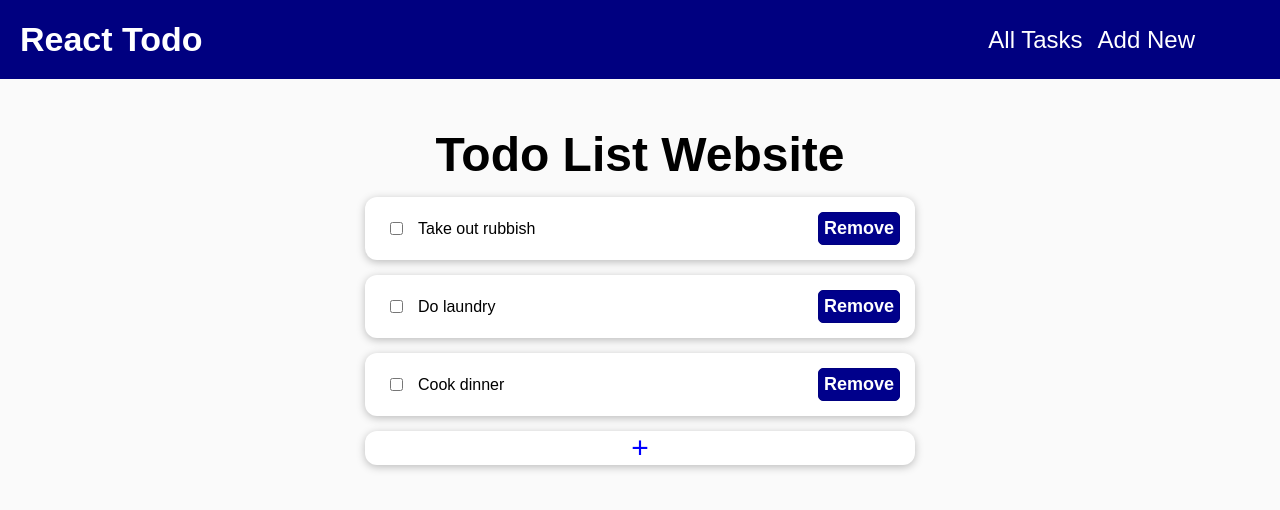
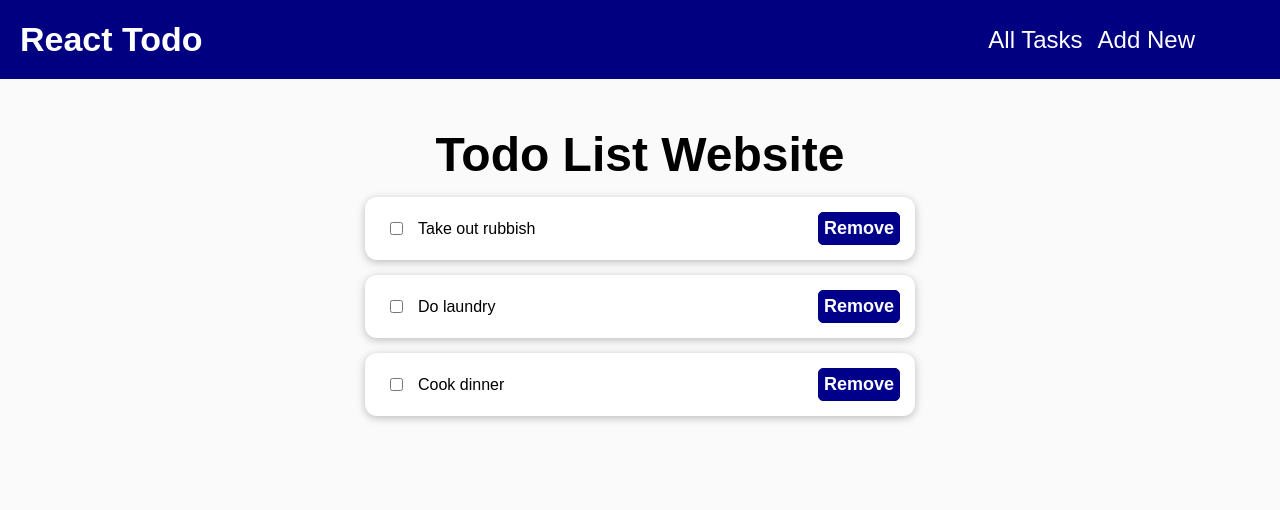
Before and after one commit to FoxPopuli/react-todo, a React (Create React App) app: page / in a window 1280 px wide. Shown: the top 510 px of the page. Built offline with nearby package versions, Linux system fonts and the light colour scheme.

Commit message:
Minor styling fix

```diff
--- a/src/components/NewTaskForm/NewTaskForm.module.css
+++ b/src/components/NewTaskForm/NewTaskForm.module.css
@@ -9,7 +9,8 @@
   display: flex;
   flex-direction: column;
   justify-content: space-around;
-  margin: 10px 0px;
+  /* margin: 10px 0px; */
+  /* box-sizing: border-box; */
 }
 
 .formSection label {
@@ -23,10 +24,11 @@
   border-radius: 4px;
   border: 1px solid #ccc;
   font-size: 16px;
-
+  margin-bottom: 20px;
   padding: 8px;
 }
 
 .form h2 {
   text-align: center;
+  margin-bottom: 10px;
 }
--- a/src/components/TodoList/TodoList.js
+++ b/src/components/TodoList/TodoList.js
@@ -21,13 +21,13 @@ const TodoList = (props) => {
           />
         );
       })}
-      <li className={classes.addButtonContainer}>
+      {/* <li className={classes.addButtonContainer}>
         <Card>
           <div onClick={addNewTaskHandler} className={classes.addNewButton}>
             +
           </div>
         </Card>
-      </li>
+      </li> */}
     </ul>
   );
 };
--- a/src/components/TodoList/TodoList.module.css
+++ b/src/components/TodoList/TodoList.module.css
@@ -5,17 +5,3 @@
 .todoList li {
   list-style: none;
 }
-
-.addNewButton {
-  display: flex;
-  justify-content: center;
-  align-items: center;
-  color: blue;
-  border-radius: 10px;
-  font-size: 30px;
-  cursor: pointer;
-}
-
-.addNewButton:hover {
-  color: red;
-}
```
